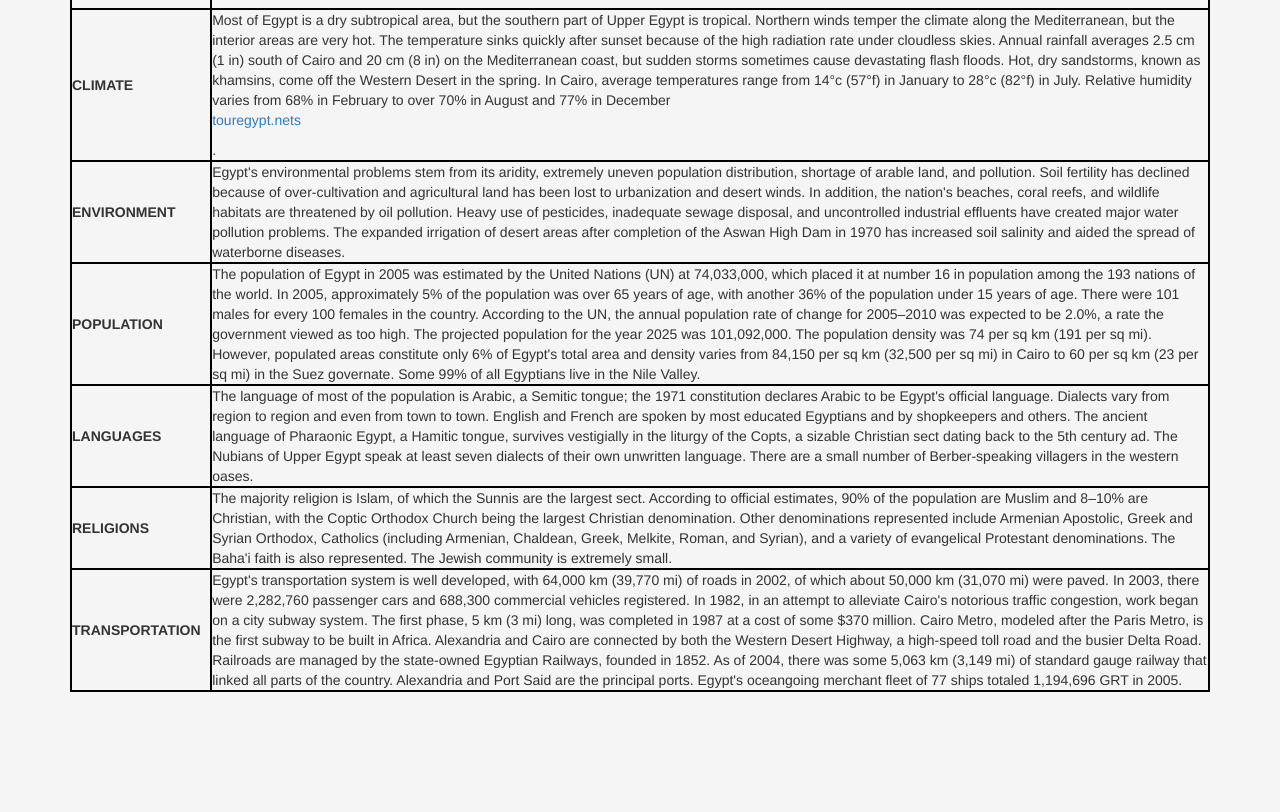
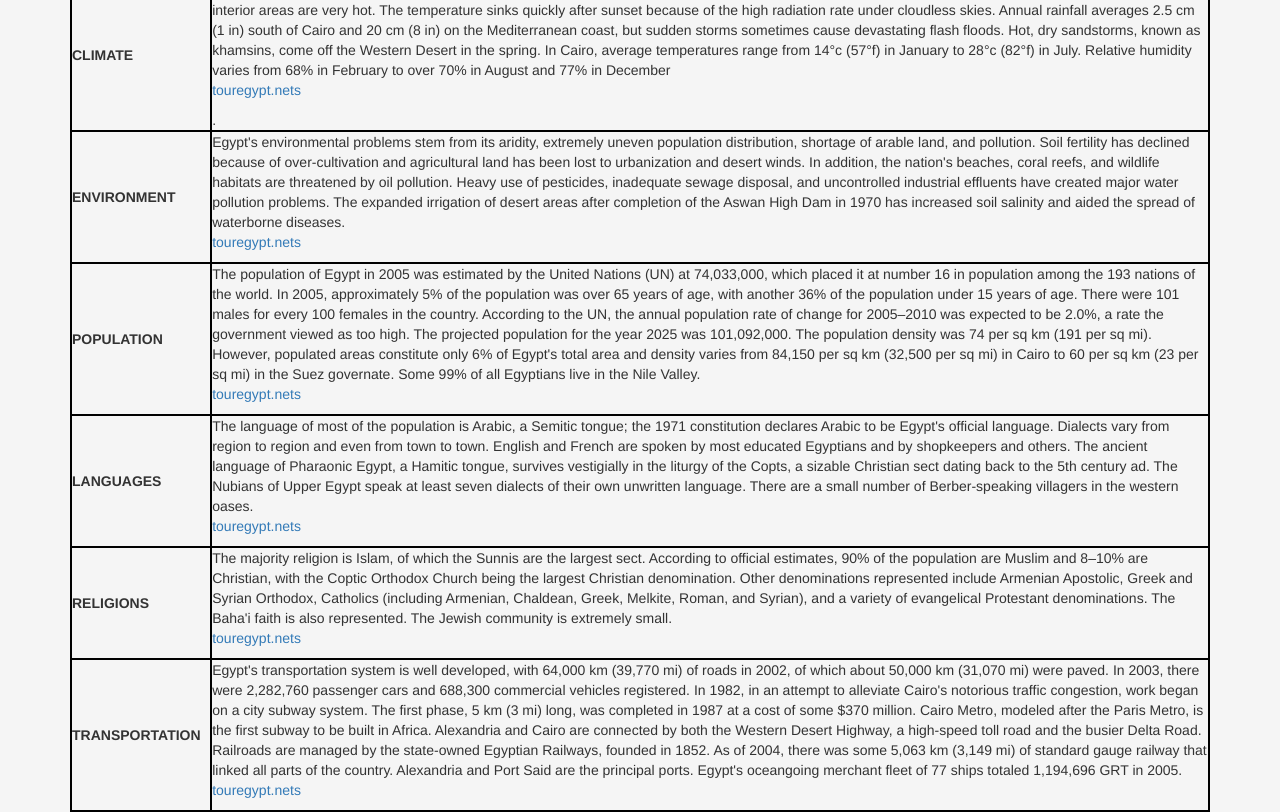
Before and after one commit to ahmed0315/visit-egypt, a plain HTML site: page about.html in a window 1280 px wide. Shown: the part 720-1532 px from the top of the page. Before the commit the page ends 1412 px from the top, so only its background shows below. Drawn offline with nearby package versions, Linux system fonts and the light colour scheme; a script that the page names is missing.

Commit message:
Update about.html

```diff
--- a/about.html
+++ b/about.html
@@ -61,30 +61,35 @@
 
             <tr>
                 <td><STRONG>ENVIRONMENT</STRONG></td>
-                <td>Egypt's environmental problems stem from its aridity, extremely uneven population distribution, shortage of arable land, and pollution. Soil fertility has declined because of over-cultivation and agricultural land has been lost to urbanization and desert winds. In addition, the nation's beaches, coral reefs, and wildlife habitats are threatened by oil pollution. Heavy use of pesticides, inadequate sewage disposal, and uncontrolled industrial effluents have created major water pollution problems. The expanded irrigation of desert areas after completion of the Aswan High Dam in 1970 has increased soil salinity and aided the spread of waterborne diseases.</td>
+                <td>Egypt's environmental problems stem from its aridity, extremely uneven population distribution, shortage of arable land, and pollution. Soil fertility has declined because of over-cultivation and agricultural land has been lost to urbanization and desert winds. In addition, the nation's beaches, coral reefs, and wildlife habitats are threatened by oil pollution. Heavy use of pesticides, inadequate sewage disposal, and uncontrolled industrial effluents have created major water pollution problems. The expanded irrigation of desert areas after completion of the Aswan High Dam in 1970 has increased soil salinity and aided the spread of waterborne diseases.
+                <p><a href="http://www.touregypt.net/aboute.htm">touregypt.nets</a></p></td>
             </tr>
 
            <tr>
                 <td><STRONG>POPULATION</STRONG></td>
-                <td>The population of Egypt in 2005 was estimated by the United Nations (UN) at 74,033,000, which placed it at number 16 in population among the 193 nations of the world. In 2005, approximately 5% of the population was over 65 years of age, with another 36% of the population under 15 years of age. There were 101 males for every 100 females in the country. According to the UN, the annual population rate of change for 2005–2010 was expected to be 2.0%, a rate the government viewed as too high. The projected population for the year 2025 was 101,092,000. The population density was 74 per sq km (191 per sq mi). However, populated areas constitute only 6% of Egypt's total area and density varies from 84,150 per sq km (32,500 per sq mi) in Cairo to 60 per sq km (23 per sq mi) in the Suez governate. Some 99% of all Egyptians live in the Nile Valley.</td>
-                <p><a href="http://www.touregypt.net/aboute.htm">touregypt.nets</a></p>
+                <td>The population of Egypt in 2005 was estimated by the United Nations (UN) at 74,033,000, which placed it at number 16 in population among the 193 nations of the world. In 2005, approximately 5% of the population was over 65 years of age, with another 36% of the population under 15 years of age. There were 101 males for every 100 females in the country. According to the UN, the annual population rate of change for 2005–2010 was expected to be 2.0%, a rate the government viewed as too high. The projected population for the year 2025 was 101,092,000. The population density was 74 per sq km (191 per sq mi). However, populated areas constitute only 6% of Egypt's total area and density varies from 84,150 per sq km (32,500 per sq mi) in Cairo to 60 per sq km (23 per sq mi) in the Suez governate. Some 99% of all Egyptians live in the Nile Valley.
+                <p><a href="http://www.touregypt.net/aboute.htm">touregypt.nets</a></p></td>
+
            </tr>
 
            <tr>
                 <td><STRONG>LANGUAGES</STRONG></td>
-                <td>The language of most of the population is Arabic, a Semitic tongue; the 1971 constitution declares Arabic to be Egypt's official language. Dialects vary from region to region and even from town to town. English and French are spoken by most educated Egyptians and by shopkeepers and others. The ancient language of Pharaonic Egypt, a Hamitic tongue, survives vestigially in the liturgy of the Copts, a sizable Christian sect dating back to the 5th century ad. The Nubians of Upper Egypt speak at least seven dialects of their own unwritten language. There are a small number of Berber-speaking villagers in the western oases.</td>
+                <td>The language of most of the population is Arabic, a Semitic tongue; the 1971 constitution declares Arabic to be Egypt's official language. Dialects vary from region to region and even from town to town. English and French are spoken by most educated Egyptians and by shopkeepers and others. The ancient language of Pharaonic Egypt, a Hamitic tongue, survives vestigially in the liturgy of the Copts, a sizable Christian sect dating back to the 5th century ad. The Nubians of Upper Egypt speak at least seven dialects of their own unwritten language. There are a small number of Berber-speaking villagers in the western oases.
+                <p><a href="http://www.touregypt.net/aboute.htm">touregypt.nets</a></p></td>
 
            </tr>
 
            <tr>
                 <td><STRONG>RELIGIONS</STRONG></td>
-                <td>The majority religion is Islam, of which the Sunnis are the largest sect. According to official estimates, 90% of the population are Muslim and 8–10% are Christian, with the Coptic Orthodox Church being the largest Christian denomination. Other denominations represented include Armenian Apostolic, Greek and Syrian Orthodox, Catholics (including Armenian, Chaldean, Greek, Melkite, Roman, and Syrian), and a variety of evangelical Protestant denominations. The Baha'i faith is also represented. The Jewish community is extremely small.</td>
+                <td>The majority religion is Islam, of which the Sunnis are the largest sect. According to official estimates, 90% of the population are Muslim and 8–10% are Christian, with the Coptic Orthodox Church being the largest Christian denomination. Other denominations represented include Armenian Apostolic, Greek and Syrian Orthodox, Catholics (including Armenian, Chaldean, Greek, Melkite, Roman, and Syrian), and a variety of evangelical Protestant denominations. The Baha'i faith is also represented. The Jewish community is extremely small.
+                <p><a href="http://www.touregypt.net/aboute.htm">touregypt.nets</a></p></td>
 
            </tr>
 
            <tr>
                 <td><STRONG>TRANSPORTATION</STRONG></td>
-                <td>Egypt's transportation system is well developed, with 64,000 km (39,770 mi) of roads in 2002, of which about 50,000 km (31,070 mi) were paved. In 2003, there were 2,282,760 passenger cars and 688,300 commercial vehicles registered. In 1982, in an attempt to alleviate Cairo's notorious traffic congestion, work began on a city subway system. The first phase, 5 km (3 mi) long, was completed in 1987 at a cost of some $370 million. Cairo Metro, modeled after the Paris Metro, is the first subway to be built in Africa. Alexandria and Cairo are connected by both the Western Desert Highway, a high-speed toll road and the busier Delta Road. Railroads are managed by the state-owned Egyptian Railways, founded in 1852. As of 2004, there was some 5,063 km (3,149 mi) of standard gauge railway that linked all parts of the country. Alexandria and Port Said are the principal ports. Egypt's oceangoing merchant fleet of 77 ships totaled 1,194,696 GRT in 2005.</td>
+                <td>Egypt's transportation system is well developed, with 64,000 km (39,770 mi) of roads in 2002, of which about 50,000 km (31,070 mi) were paved. In 2003, there were 2,282,760 passenger cars and 688,300 commercial vehicles registered. In 1982, in an attempt to alleviate Cairo's notorious traffic congestion, work began on a city subway system. The first phase, 5 km (3 mi) long, was completed in 1987 at a cost of some $370 million. Cairo Metro, modeled after the Paris Metro, is the first subway to be built in Africa. Alexandria and Cairo are connected by both the Western Desert Highway, a high-speed toll road and the busier Delta Road. Railroads are managed by the state-owned Egyptian Railways, founded in 1852. As of 2004, there was some 5,063 km (3,149 mi) of standard gauge railway that linked all parts of the country. Alexandria and Port Said are the principal ports. Egypt's oceangoing merchant fleet of 77 ships totaled 1,194,696 GRT in 2005.
+                <p><a href="http://www.touregypt.net/aboute.htm">touregypt.nets</a></p></td>
 
            </tr>
 
```
